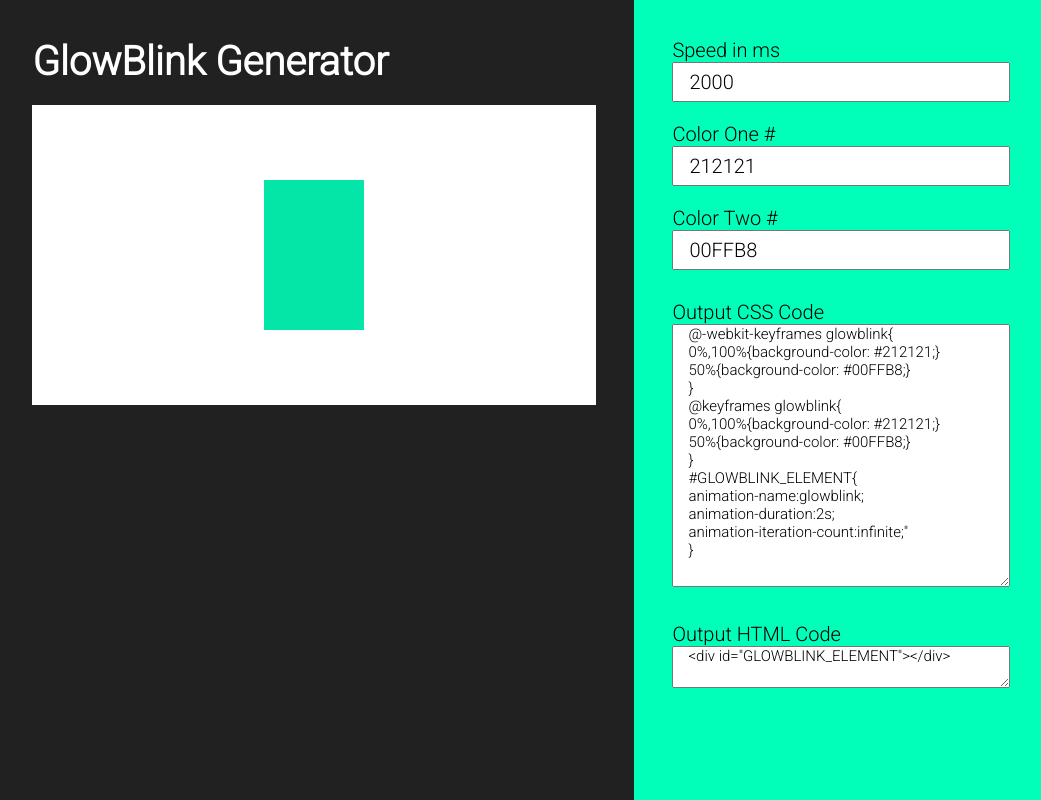
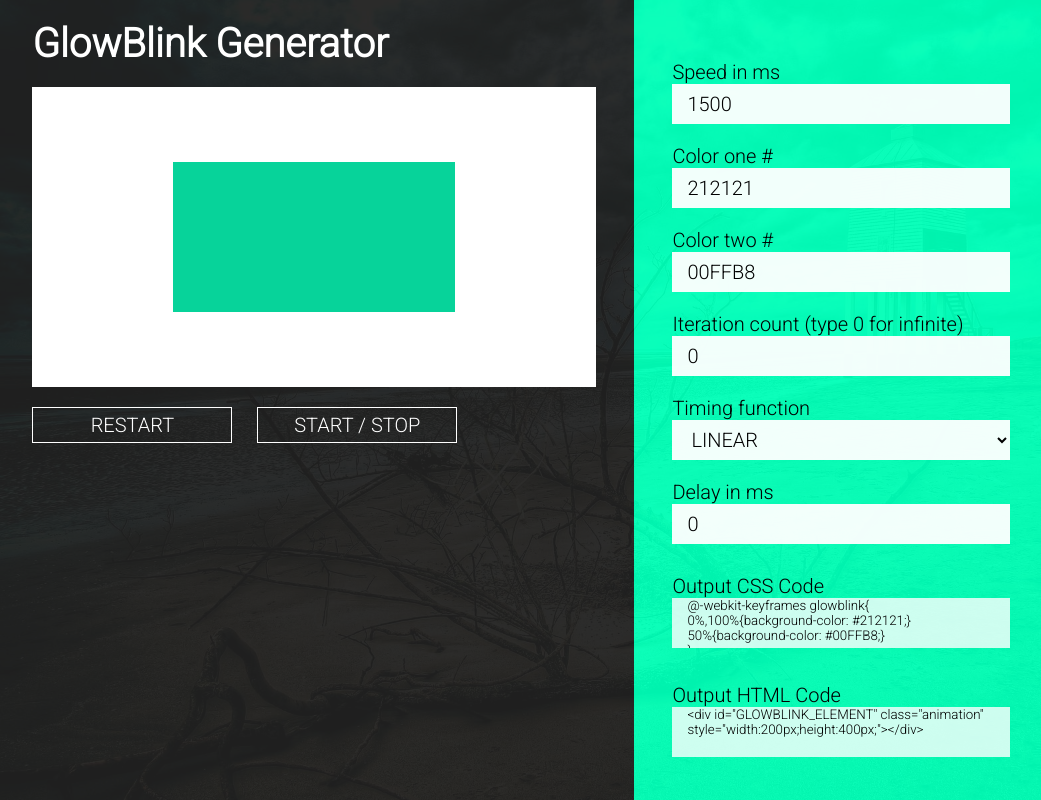
Before and after one commit to LBeckX/BlinkGenerator, a PHP site: page / in a window 1280 px wide. Shown: the whole page, without its empty margins (6-1047 px from the left). Run offline with PHP 8.4, Linux system fonts and the light colour scheme.

Commit message:
Add new options to the keyframe-animation; Add bg-img;

```diff
--- a/htdocs/files/css/design.css
+++ b/htdocs/files/css/design.css
@@ -20,7 +20,8 @@
 *{
     margin: 0;
     padding: 0;
-    font-family: 'Roboto', sans-serif;
+    font-family: 'Roboto', sans-serif !important;
+    outline: none !important;
 }
 html{
     width: 100%;
@@ -37,23 +38,26 @@ body{
     flex-direction: row;
     flex-wrap: nowrap;
     overflow: hidden;
+    background: #292929 url("/files/img/background_web.jpg") no-repeat scroll center center;
+    background-size: cover;
 }
 
 #LEFT,#RIGHT{
     width: 50%;
     height: 100.1%;
     max-height: 100%;
-    padding: 3%;
+    padding: 20px 3%;
     box-sizing: border-box;
     overflow-y: auto;
 }
 
 #LEFT{
-    background-color: #212121;
+    background-color: rgba(33,33,33,.95);
 }
 
 #RIGHT{
-    background-color: #00FFB8;
+    background-color: rgba(0,255,184,.95);
+    padding-top: 60px;
 }
 
 #HEADER{
@@ -76,13 +80,18 @@ label{
     margin: 0 0 20px 0;
 }
 
-input{
+input,select{
     width: 60%;
     height: 40px;
     padding: 0 15px;
     font-size: 20px;
     box-sizing: border-box;
     text-transform:uppercase;
+    background-color: rgba(255,255,255,.95);
+    border:0;
+}
+input:active,input:focus,input:hover,select:active,select:focus,select:hover{
+    background-color: rgba(255,255,255,1);
 }
 
 .form_output{
@@ -92,11 +101,20 @@ input{
 textarea{
     width: 60%;
     max-width: 60%;
-    height: auto;
+    max-height: 50px;
     padding: 0 15px;
-    font-size: 15px;
+    resize: none;
     box-sizing: border-box;
+    transition: all 1s;
+    -webkit-transition:all 1s;
     overflow: hidden;
+    background-color: rgba(255,255,255,.8);
+    border:0;
+}
+textarea:active,textarea:focus{
+    max-height: 1000px;
+    background-color: #292929;
+    color: #50FF63;
 }
 
 #GLOWBLINK_BOX{
@@ -107,30 +125,53 @@ textarea{
 }
 
 #GLOWBLINK_ELEMENT{
-    width: 100px;
+    width: 50%;
     height: 150px;
     background-color: #000;
     position: absolute;
-    left: 50%;
+    left: 25%;
     top: 50%;
-    margin: -75px 0 0 -50px;
+    margin: -75px 0 0 0;
 }
 
 #OUTPUT_MSG{
-    margin: 20px 0 0 0;
+    position: fixed;
+    top:50%;
+    left: 30%;
+    width: 40%;
+    max-height: 0;
+    margin: -50px 0 0 0;
     background-color: antiquewhite;
-    max-height: 0;
     overflow: hidden;
-    width: 100%;
     text-align: center;
     padding: 0;
-    box-sizing: border-box;
-    transition: padding .1s,height .1s;
-    -webkit-transition:padding .1s,height .1s;
+    box-sizing:border-box;
+    transition:all .5s;
+    -webkit-transition:all .5s;
+    opacity: 0;
+    font-size: 30px;
 }
 
 #OUTPUT_MSG.open{
-    min-height: 50px;
-    max-height: 100%;
+    min-height: 70px;
+    max-height: 1000px;
     padding: 20px 0;
+    opacity: 1;
 }
+
+button{
+    min-width: 200px;
+    padding: 5px 15px;
+    font-size: 20px;
+    border: 1px solid #fff;
+    color: #fff;
+    margin: 20px 20px 20px 0;
+    background-color: rgba(255,255,255,0);
+    cursor: pointer;
+    display: inline-block;
+    text-transform:uppercase;
+    transition: all .1s;
+}
+button:hover{
+    background-color: rgba(255,255,255,.05);
+}
--- a/htdocs/files/js/generate.js
+++ b/htdocs/files/js/generate.js
@@ -1,28 +1,51 @@
 var outputCSS = "";
 var outputHtml = "";
-var speedInMs = "2000";
+var speedInMs = "1500";
 var colorOne = "212121";
 var colorTwo = "00FFB8";
+var timingFunction = "linear";
+var iterationCount="0";
+var delayInMs = "0";
 var inputElementSpeed,
     inputElementColorOne,
     inputElementColorTwo,
+    inputElementIterationCount,
+    inputElementTimingFunction,
+    inputElementDelay,
+    optionElementRestart,
+    optionElementStartBreak,
     outputTextAreaCSS,
     outputTextAreaHTML,
-    outputTextMSG;
+    outputTextMSG,
+    animationElement;
 
 document.addEventListener("DOMContentLoaded", function () {
     inputElementSpeed=document.getElementById("INPUT_SPEED");
     inputElementColorOne=document.getElementById("INPUT_COLOR_ONE");
     inputElementColorTwo=document.getElementById("INPUT_COLOR_TWO");
+    inputElementIterationCount=document.getElementById("INPUT_ITERATION_COUNT");
+    inputElementTimingFunction=document.getElementById("INPUT_TIMING");
+    inputElementDelay=document.getElementById("INPUT_DELAY");
+    optionElementRestart=document.getElementById("RESTART_OPTION");
+    optionElementStartBreak=document.getElementById("START_STOP_OPTION");
     outputTextAreaCSS=document.getElementById("OUTPUT_CSS_CODE");
     outputTextAreaHTML=document.getElementById("OUTPUT_HTML_CODE");
-    outputTextMSG = document.getElementById("OUTPUT_MSG");
+    outputTextMSG=document.getElementById("OUTPUT_MSG");
+    animationElement=document.getElementById("GLOWBLINK_ELEMENT");
+
 
     var inputElements = document.getElementsByTagName("input");
     for (var i=0;i<inputElements.length;i++){
         inputElements[i].addEventListener("change",addModifiedInput);
     }
 
+    var selectElements = document.getElementsByTagName("select");
+    for (var j=0;j<selectElements.length;j++){
+        selectElements[j].addEventListener("change",addModifiedInput);
+    }
+
+    optionElementRestart.addEventListener("click",restartAnimation);
+    optionElementStartBreak.addEventListener("click",startStopAnimation);
     outputTextAreaCSS.addEventListener("click",copyToClipboard);
     outputTextAreaHTML.addEventListener("click",copyToClipboard);
 
@@ -41,6 +64,15 @@ function addModifiedInput(){
         case "color2":
             colorTwo=this.value;
             break;
+        case "count":
+            iterationCount=this.value;
+            break;
+        case "timingFunction":
+            timingFunction=this.value;
+            break;
+        case "delay":
+            delayInMs=this.value;
+            break;
     }
     updateFormInputs();
     upadteOutputText();
@@ -52,26 +84,47 @@ function updateFormInputs() {
     inputElementSpeed.value = speedInMs;
     inputElementColorOne.value = colorOne;
     inputElementColorTwo.value = colorTwo;
+    inputElementDelay.value = delayInMs;
+    inputElementIterationCount.value = iterationCount;
 }
 
 function upadteOutputText() {
-    outputCSS = '@-webkit-keyframes glowblink{\n' +
+    var iterationCountText = "infinite";
+    if(iterationCount !== "0"){
+        iterationCountText=iterationCount;
+    }
+
+
+    outputCSS='' +
+        '@-webkit-keyframes glowblink{\n' +
         '0%,100%{background-color: #'+colorOne+';}\n' +
         '50%{background-color: #'+colorTwo+';}\n' +
         '}\n' +
+
+        '@-moz-keyframes glowblink{\n' +
+        '0%,100%{background-color: #'+colorOne+';}\n' +
+        '50%{background-color: #'+colorTwo+';}\n' +
+        '}\n' +
+
+        '@-o-keyframes glowblink{\n' +
+        '0%,100%{background-color: #'+colorOne+';}\n' +
+        '50%{background-color: #'+colorTwo+';}\n' +
+        '}\n' +
+
         '@keyframes glowblink{\n' +
         '0%,100%{background-color: #'+colorOne+';}\n' +
         '50%{background-color: #'+colorTwo+';}\n' +
         '}\n' +
-        '#GLOWBLINK_ELEMENT{\n' +
-        'animation-name:glowblink;\n' +
-        'animation-duration:'+(speedInMs/1000)+'s;\n' +
-        'animation-iteration-count:infinite;"\n' +
-        '}\n';
 
-    outputHtml = '' +
-        '<div id="GLOWBLINK_ELEMENT">' +
-        '</div>';
+        '.animation{\n' +
+        '-webkit-animation:glowblink '+(speedInMs/1000)+'s '+timingFunction+' '+(delayInMs/1000)+'s '+iterationCountText+' normal ;\n'+
+        '-moz-animation:glowblink '+(speedInMs/1000)+'s '+timingFunction+' '+(delayInMs/1000)+'s '+iterationCountText+' normal ;\n'+
+        '-o-animation:glowblink '+(speedInMs/1000)+'s '+timingFunction+' '+(delayInMs/1000)+'s '+iterationCountText+' normal ;\n'+
+        'animation:glowblink '+(speedInMs/1000)+'s '+timingFunction+' '+(delayInMs/1000)+'s '+iterationCountText+' normal ;\n'+
+        '}\n' +
+        '/*GlowBlink Generator - (https://github.com/LBeckX/GlowBlinkGenerator)*/';
+
+    outputHtml='<div id="GLOWBLINK_ELEMENT" class="animation" style="width:200px;height:400px;"></div>';
 
     document.getElementsByTagName('style')[0].innerHTML = outputCSS;
 
@@ -94,26 +147,51 @@ function copyToClipboard() {
         addRemoveClass(outputTextMSG,"open",2000);
         outputTextMSG.innerText = textMSG;
     } catch (err) {
-        outputTextMSG.innerText = 'Oops, unable to copy';
+        outputTextMSG.innerText = 'Unable to copy';
     }
 }
 
+function textareaHeight(element) {
+    element.style.height = "1px";
+    element.style.height = (25+element.scrollHeight)+"px";
+}
+
+function restartAnimation() {
+    removeClass(animationElement,"animation");
+    setTimeout(function () {
+        addClass(animationElement,"animation");
+    },200);
+}
+
+function startStopAnimation() {
+    if(hasClass(animationElement,'animation')){
+        removeClass(animationElement,'animation');
+    }
+    else {
+        addClass(animationElement,'animation');
+    }
+}
+
+function hasClass(element,className) {
+    if (animationElement.classList.contains('animation')) {
+        return true;
+    }
+}
+
+function removeClass(element,className) {
+    element.className = element.className.replace(className,'');
+    element.className = element.className.replace(" "+className,'');
+}
 
 function addClass(element,className) {
-    var a = element;
+    removeClass(element,className);
     className = ' '+className;
-    element.className = element.className.replace( className, '' );
     element.className = element.className + className;
 }
 
 function addRemoveClass(element,className,timeInMs) {
     addClass(element,className);
     setTimeout(function () {
-        element.className = element.className.replace(className,'');
+        removeClass(element,className);
     },timeInMs)
 }
-
-function textareaHeight(element) {
-    element.style.height = "1px";
-    element.style.height = (25+element.scrollHeight)+"px";
-}
--- a/htdocs/index.php
+++ b/htdocs/index.php
@@ -16,7 +16,12 @@
 <div id="LEFT">
     <div id="HEADER"><h1>GlowBlink Generator</h1></div>
     <div id="GLOWBLINK_BOX">
-        <div id="GLOWBLINK_ELEMENT"></div>
+        <div id="GLOWBLINK_ELEMENT" class="animation"></div>
+    </div>
+
+    <div class="option_present">
+        <button id="RESTART_OPTION">Restart</button>
+        <button id="START_STOP_OPTION">Start / Stop</button>
     </div>
 </div>
 
@@ -28,13 +33,34 @@
         </div>
 
         <div class="form_input">
-            <label for="INPUT_COLOR_ONE">Color One #</label>
+            <label for="INPUT_COLOR_ONE">Color one #</label>
             <input type="text" name="color1" id="INPUT_COLOR_ONE" placeholder="FFFFFF" minlength="3" maxlength="6">
         </div>
 
         <div class="form_input">
-            <label for="INPUT_COLOR_TWO">Color Two #</label>
+            <label for="INPUT_COLOR_TWO">Color two #</label>
             <input type="text" name="color2" id="INPUT_COLOR_TWO" placeholder="BBBBBB" minlength="3" maxlength="6">
+        </div>
+
+        <div class="form_input">
+            <label for="INPUT_ITERATION_COUNT">Iteration count (type 0 for infinite)</label>
+            <input type="text" name="count" id="INPUT_ITERATION_COUNT" placeholder="0" minlength="1" maxlength="6">
+        </div>
+
+        <div class="form_input">
+            <label for="INPUT_TIMING">Timing function</label>
+            <select id="INPUT_TIMING" name="timingFunction" size="1">
+                <option value="linear">linear</option>
+                <option value="ease">ease</option>
+                <option value="ease-in">ease-in</option>
+                <option value="ease-out">ease-out</option>
+                <option value="ease-in-out">ease-in-out</option>
+            </select>
+        </div>
+
+        <div class="form_input">
+            <label for="INPUT_DELAY">Delay in ms</label>
+            <input type="text" name="delay" id="INPUT_DELAY" placeholder="500" minlength="1" maxlength="6">
         </div>
 
         <div class="form_output">
@@ -45,8 +71,8 @@
             <label for="OUTPUT_HTML_CODE">Output HTML Code</label>
             <textarea id="OUTPUT_HTML_CODE" readonly="readonly"></textarea>
         </div>
-        <div id="OUTPUT_MSG"></div>
     </form>
 </div>
+<div id="OUTPUT_MSG"></div>
 </body>
 </html>
```
Also changed, not shown: htdocs/files/img/background.jpg (added), htdocs/files/img/background_web.jpg (added).
